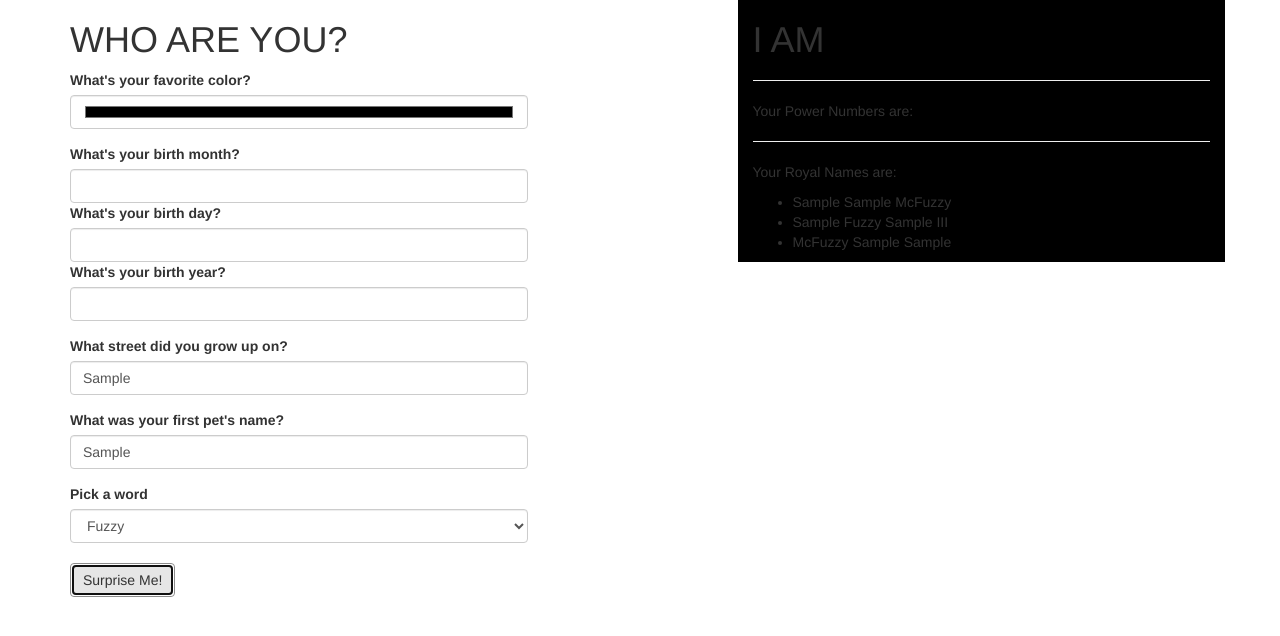
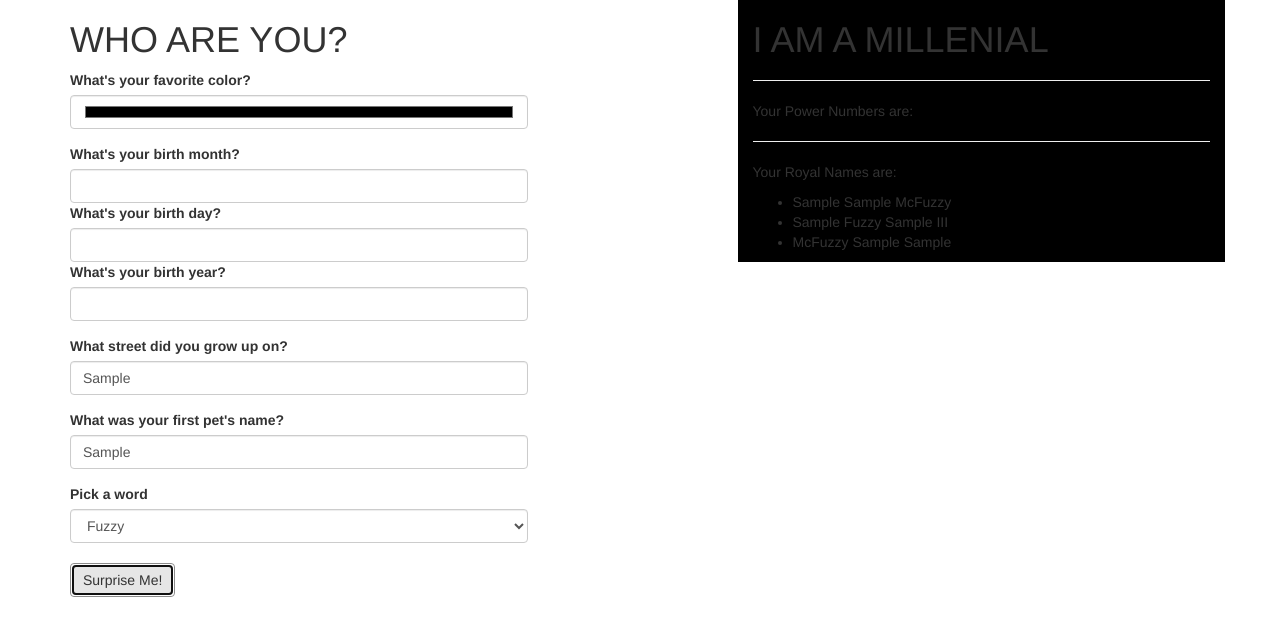
Before and after one commit to cicidrums/who-am-i, a plain HTML site: page index.html in a window 1280 px wide. Both pictures are taken after typing "Sample", "Sample" into the empty fields and a click on the button "Surprise Me!". Drawn offline with nearby package versions, Linux system fonts and the light colour scheme.

Commit message:
it will tell you what generation you belong to and will clear the values before each submit

```diff
--- a/css/styles.css
+++ b/css/styles.css
@@ -0,0 +1,3 @@
+span#bb, span#mil, span#x{
+  display: none;
+}
--- a/index.html
+++ b/index.html
@@ -54,7 +54,7 @@
         <div class="col-md-2">
         </div>
         <div class="col-md-5 Me">
-          <h1>I AM</h1>
+          <h1>I AM <span id="bb">A BABY BOOMER</span><span id="x"> GENERATION X</span><span id="mil"> A MILLENIAL</span></h1>
           <hr>
           <p>Your Power Numbers are: <span class="birthday1"></span> <span class="birthday2"></span> <span class="birthday3"></span></p>
           <hr>
--- a/js/scripts.js
+++ b/js/scripts.js
@@ -12,14 +12,27 @@ $(document).ready(function() {
     var year = parseInt($("#year").val());
     var age = 2018-year;
 
+    if (age >= 54) {
+      $("span#bb").show();
+      $("span#x, span#mil").hide();
+    } else if (age >= 32 && age < 54) {
+      $("span#x").show();
+      $("span#bb, span#mil").hide();
+    } else {
+      $("span#mil").show();
+      $("span#x, span#bb").hide();
+    }
+
     var street = $("#street").val();
     var pet = $("#pet-name").val();
     var word = $("#word").val();
 
+    $(".drag1, .drag2, .drag3").empty();
     $(".drag1").append(" "+street+" "+pet+" Mc"+word);
     $(".drag2").append(pet+" "+word+ " "+street+" III");
     $(".drag3").append("Mc"+word+" "+street+" "+pet);
 
+    $(".birthday1, .birthday2, .birthday3").empty();
     $(".birthday1").prepend(Math.round(day*month-year+50000));
     $(".birthday2").prepend(Math.round(year/month+day));
     $(".birthday3").prepend(Math.round(year/day));
```
